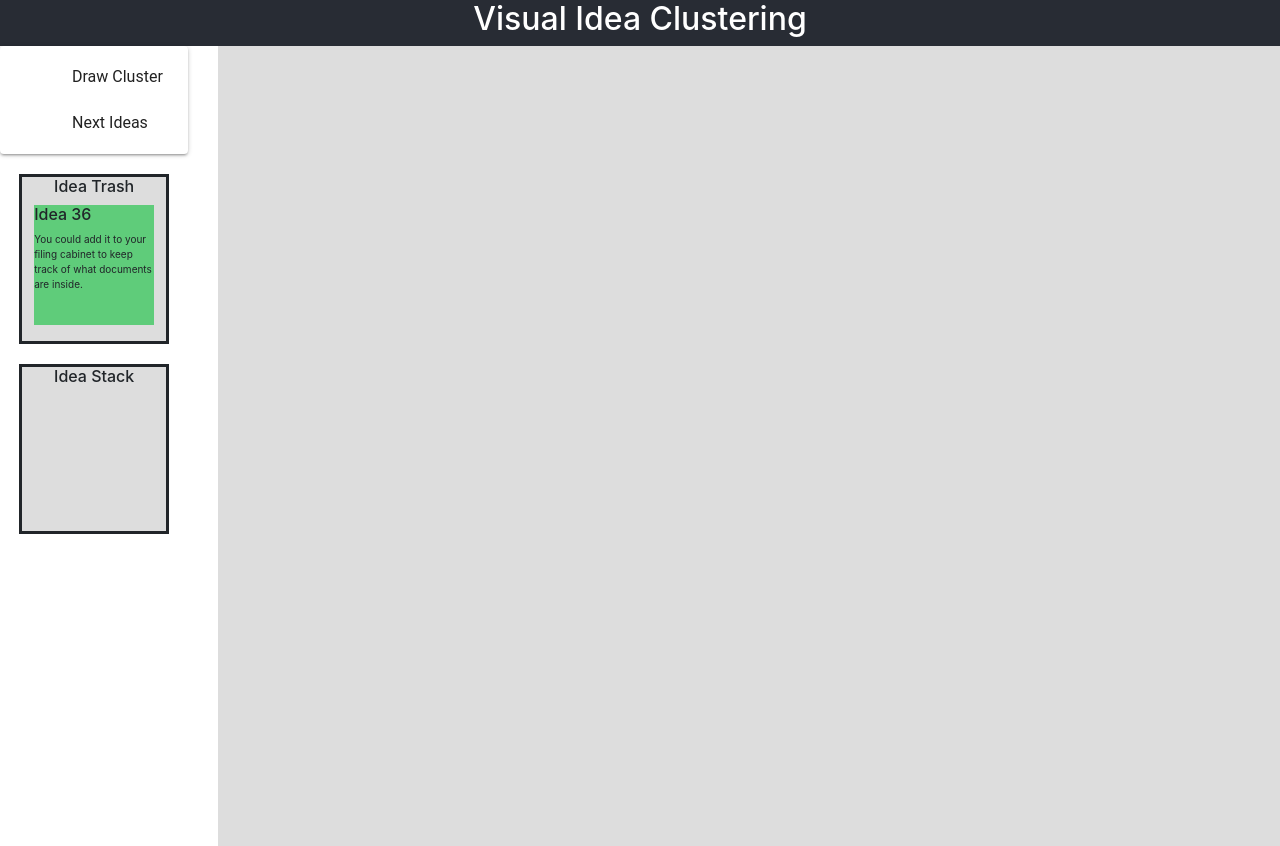
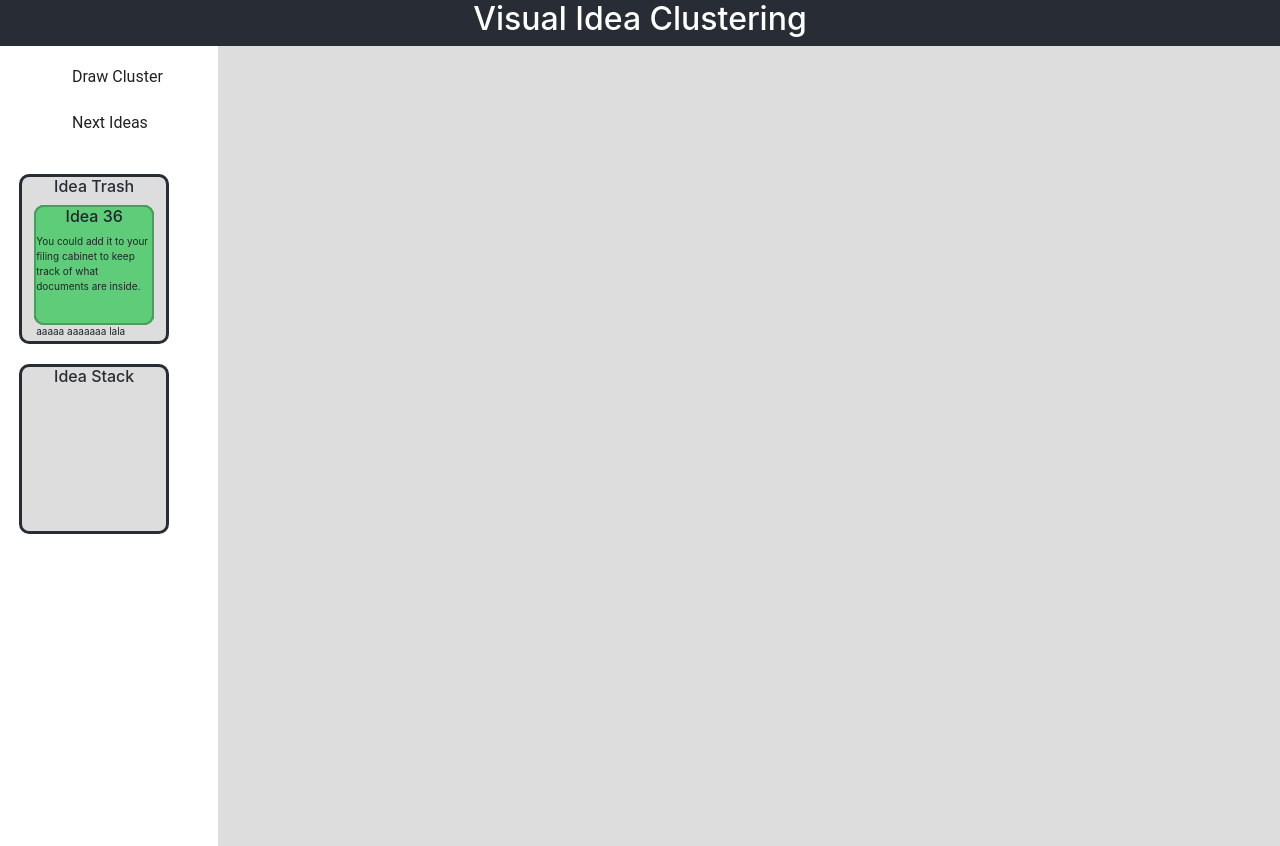
Before and after one commit to lukastaerk/visual-idea-clustering, a React (Create React App) app: page / in a window 1280 px wide. Built offline with nearby package versions, Linux system fonts and the light colour scheme.

Commit message:
styleddone

```diff
--- a/src/App.js
+++ b/src/App.js
@@ -13,7 +13,6 @@
 			nextIdeas: [],
 			dropedIdeas: [],
 			nextIdeasIndex: 0,
-			offset: {x:0,y:0},
 			boardPosition:{
 				top: 0,
 				left: 0
@@ -49,15 +48,15 @@
 	handleDrop = (ev) => {
 		ev.preventDefault();
 		const { top, left} = this.state.boardPosition
-		const { x, y } = this.state.offset
-		var data = ev.dataTransfer.getData("text");
+		var data = JSON.parse(ev.dataTransfer.getData("text"));
+		const { x, y } = data.offset
 		console.log("drop", data)
-		var id = parseInt(data.slice(4))
+
 		var { nextIdeas, dropedIdeas } = this.state
 		console.log(nextIdeas,dropedIdeas)
-		var index = dropedIdeas.findIndex(idea=>idea.id==id)
+		var index = dropedIdeas.findIndex(idea=>idea.id==data.id)
 		if(index<0) {
-			index = nextIdeas.findIndex(i=>i.id==id)
+			index = nextIdeas.findIndex(i=>i.id==data.id)
 			var idea = nextIdeas.splice(index,1)
 			idea[0].position = {x:ev.clientX - left - x, y:ev.clientY - top - y}
 			dropedIdeas.push(idea[0])
@@ -76,12 +75,11 @@
 	handleDropTrash = (ev) => {
 		ev.preventDefault();
 		var { nextIdeas, dropedIdeas } = this.state
-		var data = ev.dataTransfer.getData("text");
-		var id = parseInt(data.slice(4))
+		var data = JSON.parse(ev.dataTransfer.getData("text"));
 
-		var index = dropedIdeas.findIndex(idea=>idea.id==id)
+		var index = dropedIdeas.findIndex(idea=>idea.id==data.id)
 		if(index<0) {
-			index = nextIdeas.findIndex(i=>i.id==id)
+			index = nextIdeas.findIndex(i=>i.id==data.id)
 			nextIdeas.splice(index,1)
 		} else {
 			dropedIdeas.splice(index,1)
@@ -94,21 +92,15 @@
 
 	handleNextIdeas = () => {
 		console.log("handleNextIdeas")
-		const { nextIdeasIndex } = this.state
-		const nextIdeas = this.dataLoader(nextIdeasIndex+5, nextIdeasIndex+10, CHI19S1_ideas)
+		const { nextIdeasIndex, nextIdeas } = this.state
+
+		if(nextIdeas.length !== 0) return null; //when stack still holdes ideas don't give more ideas
+
+		const nextStack = this.dataLoader(nextIdeasIndex+5, nextIdeasIndex+10, CHI19S1_ideas)
 		this.setState((prevState)=>{
 			return {
 				nextIdeasIndex: prevState.nextIdeasIndex+5,
-				nextIdeas: prevState.nextIdeas.concat(nextIdeas)
-			}
-		})
-	}
-
-	handleOffset = (x,y) => {
-		this.setState({
-			offset:{
-				x: y,
-				y: x
+				nextIdeas: prevState.nextIdeas.concat(nextStack)
 			}
 		})
 	}
@@ -122,11 +114,11 @@
 				<div className="row">
 				<div className="col-2">
 					<MenuBar handleNextIdeas={this.handleNextIdeas}/>
-					<IdeaStack isTrash={false} nextIdeas={nextIdeas} handleOffset={this.handleOffset} />
+					<IdeaStack isTrash={false} nextIdeas={nextIdeas} />
 					<IdeaStack isTrash={true} handleDropTrash={this.handleDropTrash} />
 				</div>
 				<div className="col-10" ref={this.boardRef} >
-					<Board dropedIdeas={dropedIdeas} handleDrop={this.handleDrop} handleOffset={this.handleOffset}/>
+					<Board dropedIdeas={dropedIdeas} handleDrop={this.handleDrop}/>
 				</div>
 
 				</div>
--- a/src/components/board.js
+++ b/src/components/board.js
@@ -26,8 +26,8 @@
 	}
 
   render() {
-  	const {dropedIdeas, handleOffset} = this.props
-  	const ideasDisplay = (dropedIdeas)? renderIdeas(dropedIdeas, handleOffset) : null
+  	const {dropedIdeas} = this.props
+  	const ideasDisplay = (dropedIdeas)? renderIdeas(dropedIdeas, true) : null
     return (
 	    	<div style={styles.board} onDrop={this.props.handleDrop} onDragOver={this.allowDrop}>
 				{ ideasDisplay }
--- /dev/null
+++ b/src/components/idea.css
@@ -0,0 +1,14 @@
+/* styles for '...' */
+.block-with-text {
+  display: block;
+  display: -webkit-box;
+  max-width: 100%;
+  height: 80px;
+  margin: 0 auto;
+  font-size: 10px;
+  line-height: 1.2;
+  -webkit-line-clamp: 5;
+  -webkit-box-orient: vertical;
+  overflow: hidden;
+  text-overflow: ellipsis;
+}
--- a/src/components/idea.js
+++ b/src/components/idea.js
@@ -1,24 +1,38 @@
 import React, { Component } from 'react';
 import { colors } from'./../constants/index.json'
-
-export const renderIdeas = (ideas, handleOffset) => {
+//import  "./idea.css";
+export const renderIdeas = (ideas, isOnBoard = false) => {
 
 		const ideasRender = ideas.map((idea, i)=>{
-			return <Idea position={idea.position} key={idea.id} data={idea} handleOffset={handleOffset}/>
+			return <Idea position={idea.position} key={idea.id} data={idea} isOnBoard={isOnBoard}/>
 		})
 		return ideasRender
 	}
 
+function ellipsizeTextBox(id) {
+    var el = document.getElementById(id);
+    var wordArray = el.innerHTML.split(' ');
+    while(el.scrollHeight > el.offsetHeight) {
+        wordArray.pop();
+        el.innerHTML = wordArray.join(' ') + '...';
+     }
+}
+
+
 var styles = {
 	ideaBox: {
 		position: "absolute",
+		borderRadius: 10,
+		border: "2px solid "+ colors.idea.border,
 	    width: 120,
 	    height: 120,
-	    background: colors.idea.background,
 	    cursor: "move"
 		},
 	description:  {
 	    fontSize: 10
+		},
+	h6: {
+		textAlign:"center"
 		}
 	};
 
@@ -27,24 +41,28 @@
 		super(props)
 		this.ideaRef = React.createRef()
 	}
+
+	componentDidUpdate(){
+		//ellipsizeTextBox("des"+this.props.data.id)
+	}
+
 	drag = (ev) => {
-
 		const idea = this.ideaRef.current
 		var rect = idea.getBoundingClientRect()
 		var x = ev.clientX - rect.x
 		var y = ev.clientY - rect.y
-		this.props.handleOffset(x,y) //offset to controler
-		ev.dataTransfer.setData("text", ev.target.id);
+		var data = {id:ev.target.id.slice(4), offset: {x:x,y:y}}
+		ev.dataTransfer.setData("text", JSON.stringify(data));
 	}
 
   render() {
-  	const { data, position } = this.props
-  	var style = {top: position.y, left: position.x}
+  	const { data, position, isOnBoard } = this.props
+  	var style = {top: position.y, left: position.x, background: (isOnBoard)? colors.board.idea : colors.idea.background,}
   	Object.assign(style, styles.ideaBox)
     return (
     	<div id={"idea"+data.id} style={style} draggable onDragStart={this.drag} ref={this.ideaRef}>
-				<h6 >{"Idea "+ data.id}</h6>
-				<div style={styles.description}>{data.description}</div>
+				<h6 style={styles.h6}>{"Idea "+ data.id}</h6>
+				<div id={"des"+data.id} className="block-with-text" style={styles.description}>{data.description}</div>
 		</div>
     );
   }
--- a/src/components/ideaStack.js
+++ b/src/components/ideaStack.js
@@ -7,7 +7,9 @@
 		position: "relative",
 	    margin: "0 auto",
 	    marginTop: 20,
+	    borderRadius: 10,
 	    borderStyle: "solid",
+	    borderColor: colors.header.background,
 	    width: 150,
 	    height: 170,
 	    backgroundColor: colors.board.background
@@ -19,8 +21,8 @@
 	    height: 120
 	},
 	h6: {
+		color: colors.header.background,
 		textAlign: "center",
-
 	}
 }
 
@@ -29,8 +31,8 @@
 	allowDrop = (ev) =>{
 		ev.preventDefault();
 		console.log(ev.type)
-		if(ev.type=="drop") this.props.handleDropTrash(ev)
-		ev.target.style.backgroundColor = (ev.type == "dragover")? "#f78a8a" : "yellow"
+		if(ev.type==="drop") this.props.handleDropTrash(ev)
+		ev.target.style.backgroundColor = (ev.type === "dragover")? colors.stack.warning : styles.ideaStack.backgroundColor
 	}
 
 	renderContainer = (isTrash, ideasDisplay = null) => {
@@ -46,7 +48,7 @@
 
 	render(){
 		const { nextIdeas, isTrash} = this.props
-		const ideasDisplay = (nextIdeas)? renderIdeas(nextIdeas, this.props.handleOffset): null
+		const ideasDisplay = (nextIdeas)? renderIdeas(nextIdeas): null
 		const ideaContainer = this.renderContainer(isTrash, ideasDisplay)
 		return(
 			<div style={styles.ideaStack}>
--- a/src/components/menuBar.js
+++ b/src/components/menuBar.js
@@ -4,8 +4,6 @@
 import MenuItem from '@material-ui/core/MenuItem';
 import ListItemText from '@material-ui/core/ListItemText';
 import { withStyles } from '@material-ui/core/styles';
-import Paper from '@material-ui/core/Paper';
-
 const styles = theme => ({
 		  menuItem: {
 		    '&:focus': {
@@ -24,7 +22,7 @@
 	render(){
 		const { classes, handleNextIdeas } = this.props;
 		return(
-			<Paper>
+
 				<MenuList>
 					<MenuItem className={classes.menuItem}>
 			          <ListItemText classes={{ primary: classes.primary }} inset primary="Draw Cluster" />
@@ -33,7 +31,7 @@
 			          <ListItemText classes={{ primary: classes.primary }} inset primary="Next Ideas" />
 			        </MenuItem>
 			    </MenuList>
-			</Paper>
+
 			)
 	}
 }
--- a/src/constants/index.json
+++ b/src/constants/index.json
@@ -2,12 +2,17 @@
 	"App_Name":"Visual Idea Clustering",
 	"colors":{
 		"board":{
-			"background":"#ddd"
+			"background":"#ddd",
+			"idea":"rgba(95, 204, 122, 0.5)"
 		},
 		"idea": {
-			"background": "#5fcc7a"
+			"background": "rgb(95, 204, 122)",
+			"border": "rgb(72, 158, 93)"
 		},
 		"stack": {
+			"warning": "#f78a8a"
+		},
+		"header":{
 			"background": "#282c34"
 		}
 	}
```
Also changed, not shown: src/data/CHI19S1-ideas.json.
